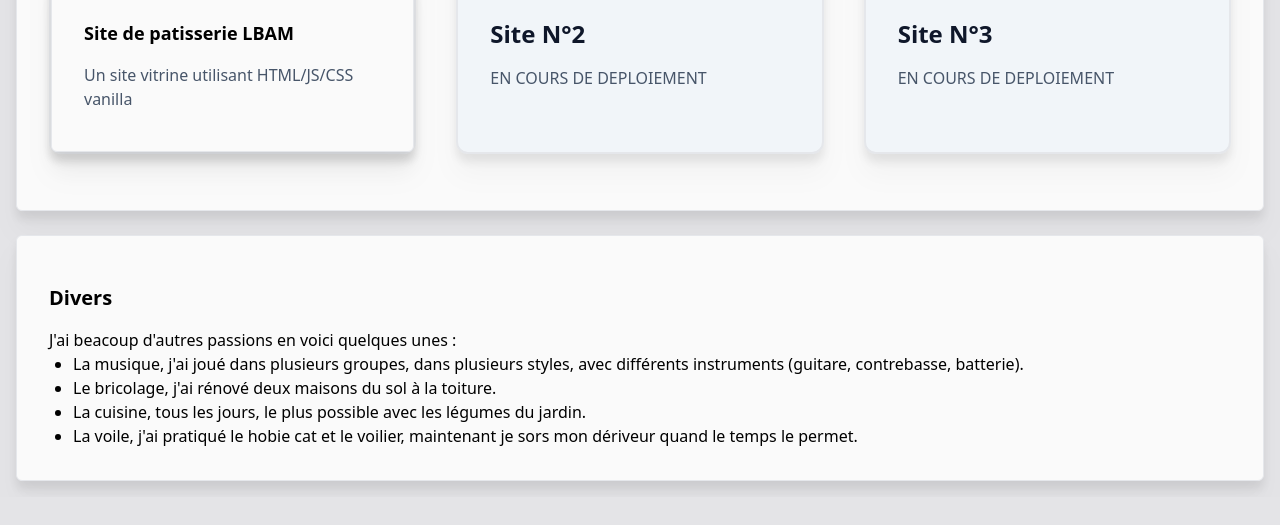
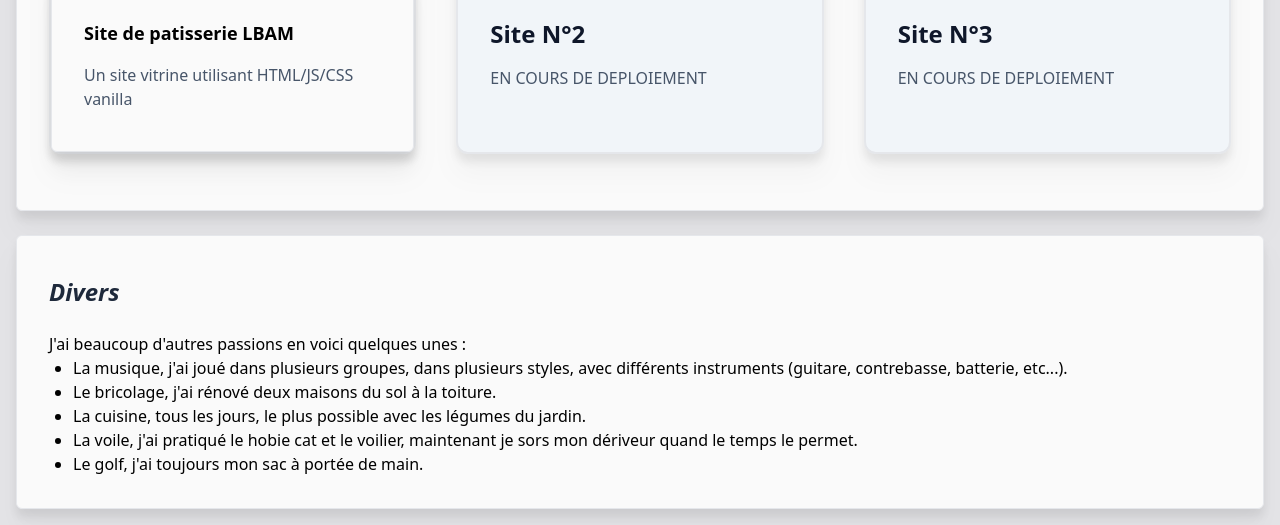
Before and after one commit to ThomasSchmidt1982/portfolio, a website: page index.html in a window 1280 px wide. Shown: the part 1804-2329 px from the top of the page. Before the commit the page ends 2301 px from the top, so only its background shows below. Drawn offline with Linux system fonts and the light colour scheme.

Commit message:
fix orthographe & ajout passions

```diff
--- a/index.html
+++ b/index.html
@@ -158,16 +158,17 @@
     </div>
 
   </section>
-  <article class="bg-zinc-50 text-black-50 p-8 drop-shadow-xl rounded-md border space-y-2">
-    <h3 class="text-xl my-4 font-semibold">Divers</h3>
+  <section>
+    <h2>Divers</h2>
     <ul>
-      J'ai beacoup d'autres passions en voici quelques unes :
-      <li>La musique, j'ai joué dans plusieurs groupes, dans plusieurs styles, avec différents instruments (guitare, contrebasse, batterie).</li>
+      J'ai beaucoup d'autres passions en voici quelques unes :
+      <li>La musique, j'ai joué dans plusieurs groupes, dans plusieurs styles, avec différents instruments (guitare, contrebasse, batterie, etc...).</li>
       <li>Le bricolage, j'ai rénové deux maisons du sol à la toiture.</li>
       <li>La cuisine, tous les jours, le plus possible avec les légumes du jardin.</li>
       <li>La voile, j'ai pratiqué le hobie cat et le voilier, maintenant je sors mon dériveur quand le temps le permet.</li>
+      <li>Le golf, j'ai toujours mon sac à portée de main.</li>
     </ul>
-  </article>
+  </section>
 </main>
 </body>
 </html>
```
